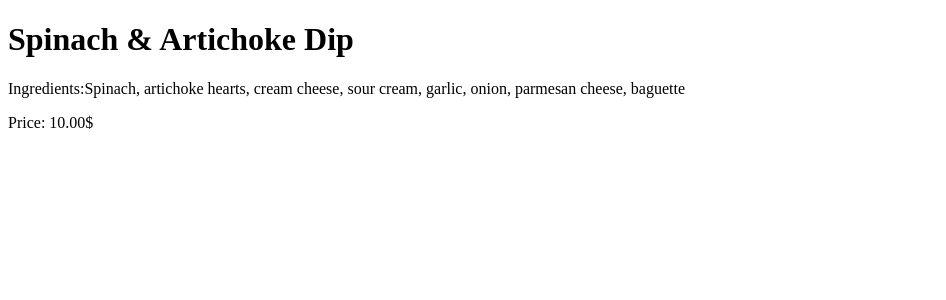
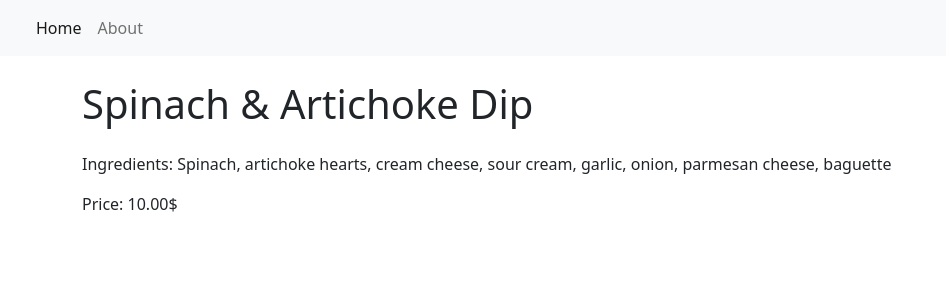
Before and after one commit to Nibir2405/restaurant_menu, a Django app: page /item/1/ in a window 1280 px wide. Shown: the top 300 px of the page, without its empty margins (0-946 px from the left). Run offline with Django 5.2, Linux system fonts and the light colour scheme; data comes from the database, SQL or seed files in the repository; some libraries are stand-ins or nearby versions.

Commit message:
Refactor templates to extend base layout and improve structure for menu and item detail pages

```diff
--- /dev/null
+++ b/templates/base.html
@@ -0,0 +1,38 @@
+<!DOCTYPE html>
+<html lang="en">
+    <head>
+        <meta charset="utf-8">
+        <meta name="viewport" content="width=device-width, initial-scale=1">
+        <link href="https://cdn.jsdelivr.net/npm/bootstrap@5.2.0-beta1/dist/css/bootstrap.min.css" rel="stylesheet" integrity="sha384-0evHe/X+R7YkIZDRvuzKMRqM+OrBnVFBL6DOitfPri4tjfHxaWutUpFmBp4vmVor" crossorigin="anonymous">
+        <title>Menu Products</title>
+    </head>
+    <body>
+        <nav class="navbar navbar-expand-lg bg-light">
+            <div class="container-fluid">
+                    <a class="navbar-brand" href="#"></a>
+
+                    <button class="navbar-toggler" type="button" data-bs-toggle="collapse" data-bs-target="#navbarNav" aria-controls="navbarNav" aria-expanded="false" aria-label="Toggle navigation">
+                         <span class="navbar-toggler-icon"></span>
+                    </button>
+                <div class="collapse navbar-collapse" id="navbarNav">
+                    <ul class="navbar-nav">
+                         <li class="nav-item">
+                            <a class="nav-link active" aria-current="page" href="{% url 'home' %}">Home</a>
+                        </li>
+                        <li class="nav-item">
+                            <a class="nav-link" aria-current="page" href="{% url 'home' %}">About</a>
+                        </li>
+                    </ul>
+                </div>
+            </div>
+        </nav>
+
+        {% block content %}
+        {% endblock content %}
+
+<!-- JavaScript Bundle with Popper -->
+             <script src="https://code.jquery.com/jquery-2.1.3.min.js"></script>
+        <script src="https://cdn.jsdelivr.net/npm/bootstrap@5.2.0-beta1/dist/js/bootstrap.bundle.min.js" integrity="sha384-pprn3073KE6tl6bjs2QrFaJGz5/SUsLqktiwsUTF55Jfv3qYSDhgCecCxMW52nD2" crossorigin="anonymous"></script>
+
+    </body>
+</html>
--- a/templates/menu_item_detail.html
+++ b/templates/menu_item_detail.html
@@ -1,12 +1,8 @@
-<!DOCTYPE html>
-<html>
-<head>
-    <meta charset="UTF-8" />
-    <title>Item Detail</title>
-</head>
-<body>
-    <h1>{{ item.meal }}</h1>
-    <p>Ingredients:{{ item.description }}</p>
-    <p>Price: {{ item.price }}$</p>
-</body>
-</html>
+{% extends 'base.html' %}
+{% block content %}
+    <div class="container">
+        <h1 class="mt-4 mb-4">{{ item.meal }}</h1>
+        <p>Ingredients: {{ item.description }}</p>
+        <p>Price: {{ item.price }}$</p>
+    </div>
+{% endblock content %}
```
Also changed, not shown: templates/index.html (+19 -10 lines).
